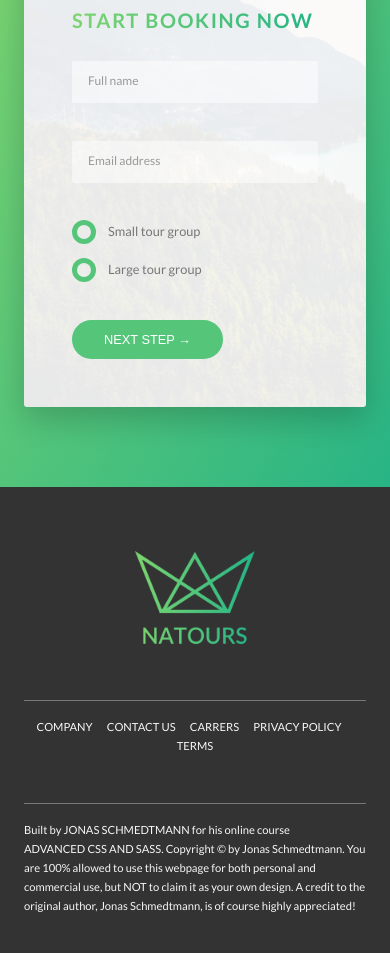
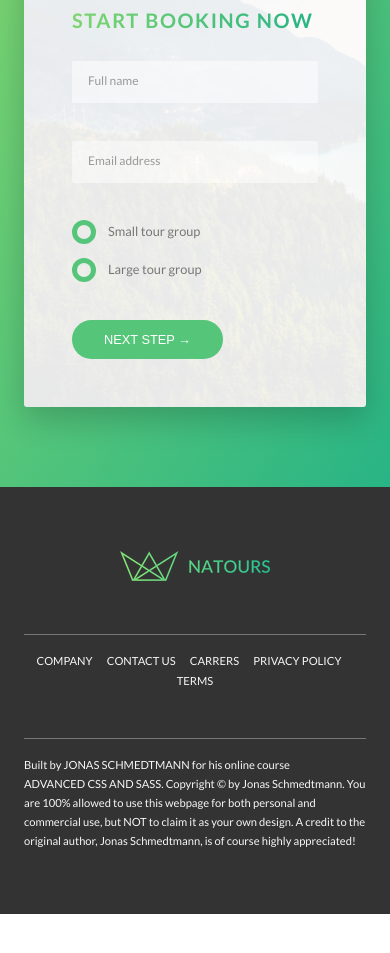
Before and after one commit to mohsen-pashootan/Natours_float_layout, a website: page index.html in a window 390 px wide. Shown: the part 6015-6968 px from the top of the page. After the commit the page ends 6929 px from the top, so only its background shows below. Drawn offline with Linux system fonts and the light colour scheme.

Commit message:
responsive pictures

```diff
--- a/index.html
+++ b/index.html
@@ -348,7 +348,13 @@
 
         <footer class="footer">
             <div class="footer__logo-box">
-                <img src="img/logo-green-2x.png" alt="Full logo" class="footer__logo">
+
+                <picture class="footer__logo">
+                    <source srcset="img/logo-green-small-1x.png 1x, img/logo-green-small-2x.png 2x"
+                        media="(max-width: 37.5em)">
+                    <img srcset="img/logo-green-1x.png 1x, img/logo-green-2x.png 2x" alt="Full logo"
+                        src="img/logo-green-2x.png">
+                </picture>
             </div>
             <div class="row">
                 <div class="col-1-of-2">
```
